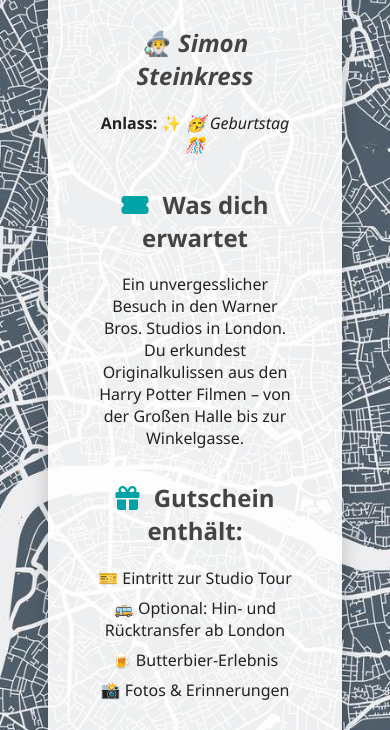
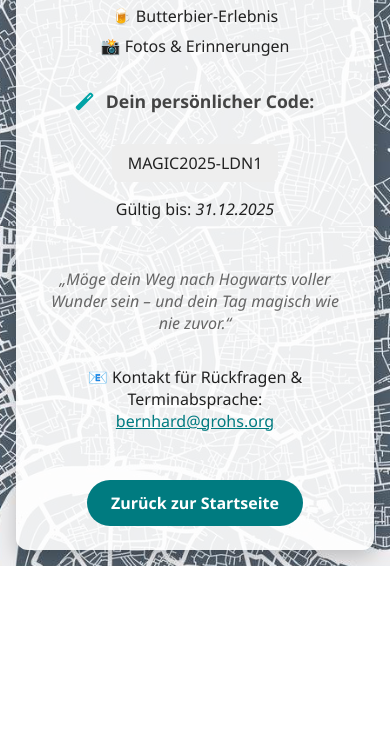
Before and after one commit to BGrohs/city-trips, a plain HTML site: page simon.html in a window 390 px wide. Shown: the part 618-1348 px from the top of the page. After the commit the page ends 1184 px from the top, so only its background shows below. Drawn offline with Linux system fonts and the light colour scheme.

Commit message:
Update simon.html

```diff
--- a/simon.html
+++ b/simon.html
@@ -60,6 +60,38 @@
     a {
       color: #007b80;
     }
+    .home-button {
+      display: inline-block;
+      margin-top: 3rem;
+      padding: 0.75rem 1.5rem;
+      background-color: #007b80;
+      color: white;
+      text-decoration: none;
+      border-radius: 30px;
+      font-weight: bold;
+      transition: background-color 0.3s;
+    }
+    .home-button:hover {
+      background-color: #005f66;
+    }
+
+    @media (max-width: 600px) {
+      body {
+        padding: 1rem;
+      }
+      .gutschein {
+        padding: 1.5rem;
+      }
+      .gutschein h1 {
+        font-size: 1.5rem;
+      }
+      .gutschein h2 {
+        font-size: 1.1rem;
+      }
+      .code {
+        font-size: 1rem;
+      }
+    }
   </style>
 </head>
 <body>
@@ -91,6 +123,7 @@
       📧 Kontakt für Rückfragen & Terminabsprache: <br />
       <a href="mailto:bernhard@grohs.org">bernhard@grohs.org</a>
     </div>
+    <a href="index.html" class="home-button">Zurück zur Startseite</a>
   </div>
 </body>
 </html>
```
